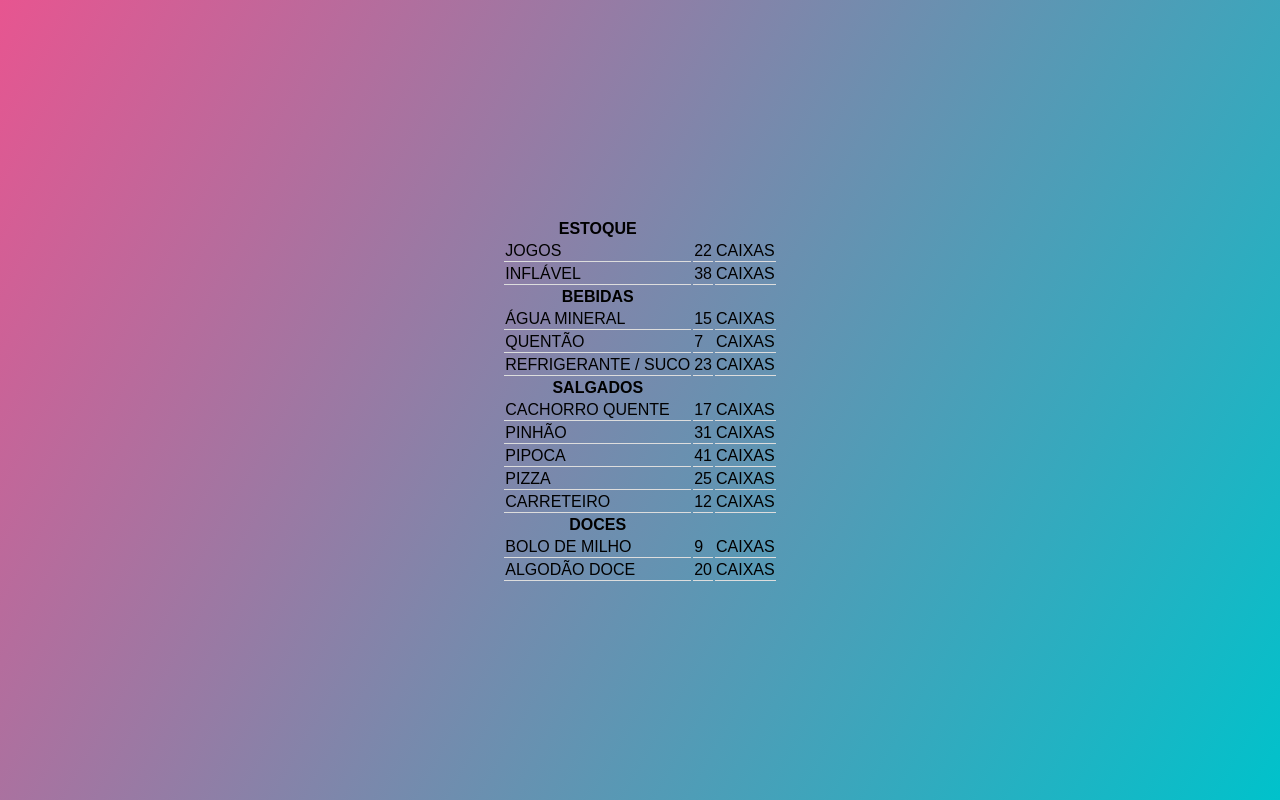
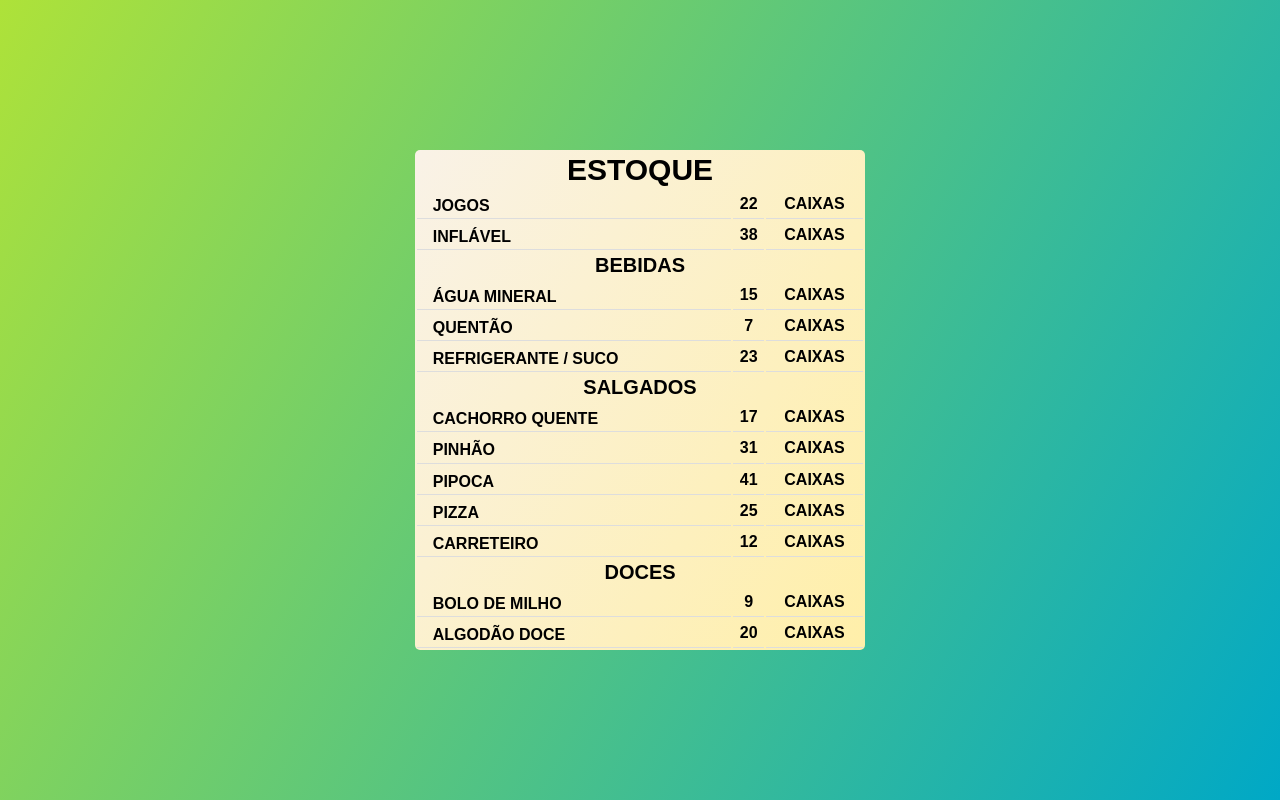
Before and after one commit to fabioIA/Projeto-SENAI-2.0, a plain HTML site: page estoque.html in a window 1280 px wide. Drawn offline with Linux system fonts and the light colour scheme.

Commit message:
cardapio.html

```diff
--- a/estoque.html
+++ b/estoque.html
@@ -1,88 +1,105 @@
 <link rel="stylesheet" type="text/css" href="style.css" />
 
 <table>
+  <div class="tudo">
     <thead>
       <tr>
-        <th>ESTOQUE</th>
+        <th colspan="3">ESTOQUE</th>
       </tr>
     </thead>
 
-  <tr>
-    <td>JOGOS</td>
-    <td>22</td>
-    <td>CAIXAS</td>
+    <tr id="linha">
+      <td>ㅤJOGOS</td>
+      <td id="centrar">22</td>
+      <td id="centrar">CAIXAS</td>
+    </tr>
+    <tr id="linha">
+      <td>ㅤINFLÁVEL</td>
+      <td id="centrar">38</td>
+      <td id="centrar">CAIXAS</td>
     </tr>
     <tr>
-    <td>INFLÁVEL</td>
-    <td>38</td>
-    <td>CAIXAS</td>
+      <th colspan="3" id="title">BEBIDAS</th>
     </tr>
-  <tr>
-    <th>BEBIDAS</th>
+    <tr id="linha">
+      <td>ㅤÁGUA MINERAL</td>
+      <td id="centrar">15</td>
+      <td id="centrar">CAIXAS</td>
     </tr>
-  <tr>
-    <td>ÁGUA MINERAL</td>
-    <td>15</td>
-    <td>CAIXAS</td>
+    <tr id="linha">
+      <td>ㅤQUENTÃO</td>
+      <td id="centrar">7</td>
+      <td id="centrar">CAIXAS</td>
     </tr>
-  <tr>
-    <td>QUENTÃO</td>
-    <td>7</td>
-    <td>CAIXAS</td>
-  </tr>
-  <tr>
-    <td>REFRIGERANTE / SUCO</td>
-    <td>23</td>
-    <td>CAIXAS</td>
+    <tr id="linha">
+      <td>ㅤREFRIGERANTE / SUCO</td>
+      <td id="centrar">23</td>
+      <td id="centrar">CAIXAS</td>
     </tr>
 
 
     <tr>
-    <th>SALGADOS</th>
+      <th colspan="3" id="title">SALGADOS</th>
     </tr>
 
-  <tr>
-    <td>CACHORRO QUENTE</td>
-    <td>17</td>
-    <td>CAIXAS</td>
+    <tr id="linha">
+      <td>ㅤCACHORRO QUENTE</td>
+      <td id="centrar">17</td>
+      <td id="centrar">CAIXAS</td>
     </tr>
 
-  <tr>
-    <td>PINHÃO</td>
-    <td>31</td>
-    <td>CAIXAS</td>
+    <tr id="linha">
+      <td>ㅤPINHÃO</td>
+      <td id="centrar">31</td>
+      <td id="centrar">CAIXAS</td>
     </tr>
 
-  <tr>
-    <td>PIPOCA</td>
-    <td>41</td>
-    <td>CAIXAS</td>
+    <tr id="linha">
+      <td>ㅤPIPOCA</td>
+      <td id="centrar">41</td>
+      <td id="centrar">CAIXAS</td>
     </tr>
 
-  <tr>
-    <td>PIZZA</td>
-    <td>25</td>
-    <td>CAIXAS</td>
+    <tr id="linha">
+      <td>ㅤPIZZA</td>
+      <td id="centrar">25</td>
+      <td id="centrar">CAIXAS</td>
     </tr>
 
-  <tr>
-    <td>CARRETEIRO</td>
-    <td>12</td>
-    <td>CAIXAS</td>
+    <tr id="linha">
+      <td>ㅤCARRETEIRO</td>
+      <td id="centrar">12</td>
+      <td id="centrar">CAIXAS</td>
     </tr>
 
 
     <tr>
-    <th>DOCES</th>
+      <th colspan="3" id="title">DOCES</th>
     </tr>
-  <tr>
-    <td>BOLO DE MILHO</td>
-    <td>9</td>
-    <td>CAIXAS</td>
+    <tr id="linha">
+      <td>ㅤBOLO DE MILHO</td>
+      <td id="centrar">9</td>
+      <td id="centrar">CAIXAS</td>
     </tr>
-  <tr>
-    <td>ALGODÃO DOCE</td>
-    <td>20</td>
-    <td>CAIXAS</td>
+    <tr id="linha">
+      <td>ㅤALGODÃO DOCE</td>
+      <td id="centrar">20</td>
+      <td id="centrar">CAIXAS</td>
     </tr>
+  </div>
 </table>
+
+<style>
+  table{
+    width: 450;
+    height: 500;
+  }
+
+  tr{
+    padding: 5px;
+  }
+
+  #title{
+    font-size: 20px;
+  }
+</style>
--- a/style.css
+++ b/style.css
@@ -1,6 +1,21 @@
-.table{
+table{
+    align-items: center;
     font-family: Arial, Helvetica, sans-serif;
+    font-weight: bold;
+    border-radius: 5px;
+    background: linear-gradient(120deg, #f9f2e7, #ffefa9);
+    width: 450;
+    height: 550;
 }
+
+#centrar{
+    text-align: center;
+}
+
+thead{
+    font-size: 30px;
+}
+
 body{
     margin: 0;
     padding: 0;
@@ -9,7 +24,7 @@ body{
 
 body{
     height: 100vh;
-    background: linear-gradient(120deg, #E75590, #00c2cb);
+    background: linear-gradient(120deg, #aee239, #00a8c6);
     display:flex;
     justify-content: center;
     align-items: center;
@@ -53,4 +68,6 @@ input:hover{
     border-bottom: 1px solid #ddd;
   }
 
-tr:hover {background-color: #f5f5f5}
+#linha:hover{
+    background-color: #d1b553;
+}
```
Also changed, not shown: cardapio.html (+52 -52 lines), menu.html (+25 -16 lines), valorcaixa.html (+68 -62 lines). Lines whose indentation alone changed are shown as unchanged.
